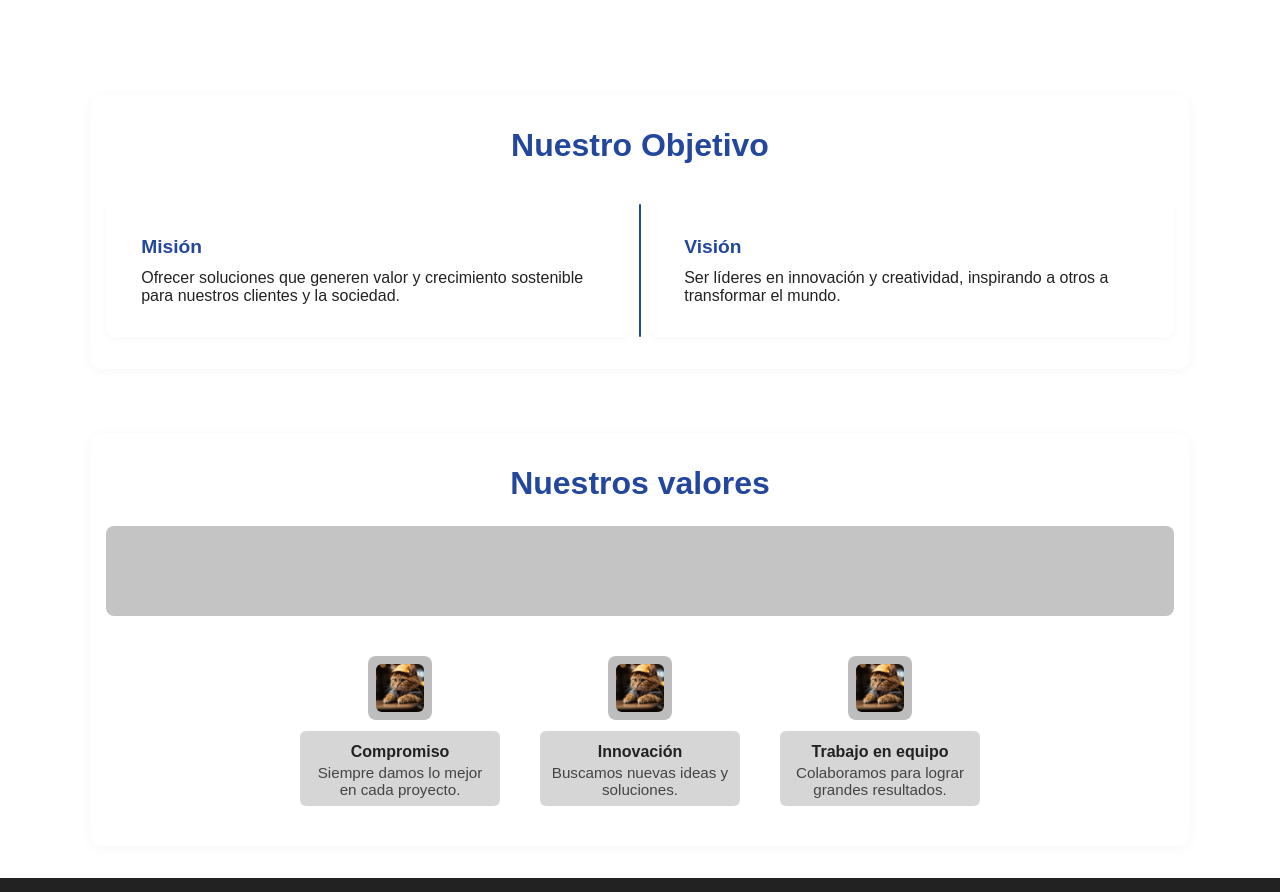
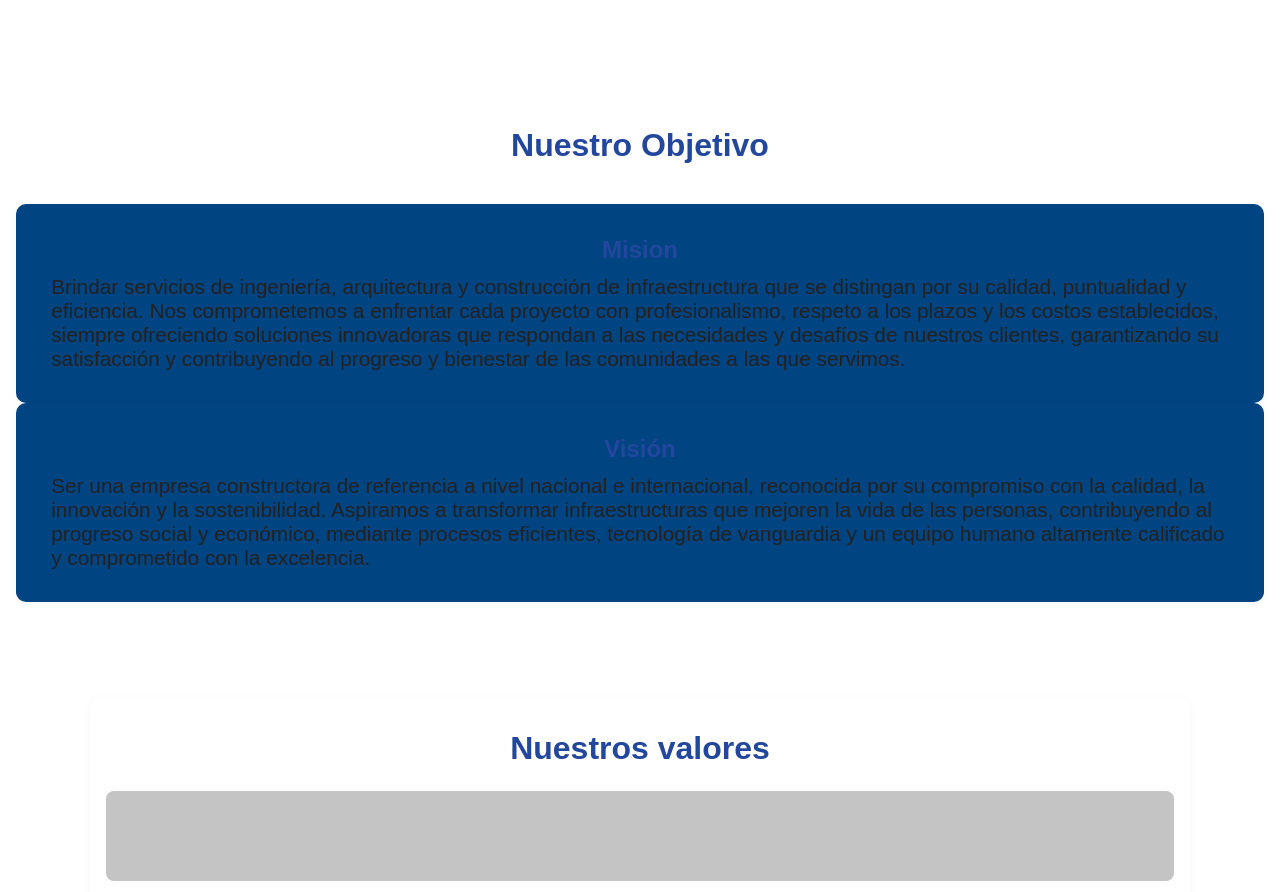
Before and after one commit to Valency12/The-Fuentes-Corporation, a plain HTML site: page index.html in a window 1280 px wide. Shown: the part 3471-4363 px from the top of the page. Drawn offline with Linux system fonts and the light colour scheme.

Commit message:
empezando seccion objetivos

```diff
--- a/index.html
+++ b/index.html
@@ -136,13 +136,14 @@
             <h2 class="objetivo-title">Nuestro Objetivo</h2>
             <div class="objetivo-container objetivo-dos-columnas">
                 <div class="objetivo-box mision">
-                    <h3>Misión</h3>
-                    <p>Ofrecer soluciones que generen valor y crecimiento sostenible para nuestros clientes y la sociedad.</p>
+                    <h3>Mision</h3>
+                    <p>Brindar servicios de ingeniería, arquitectura y construcción de infraestructura que se distingan por su calidad, puntualidad y eficiencia. Nos comprometemos a enfrentar cada proyecto con profesionalismo, respeto a los plazos y los costos establecidos, siempre ofreciendo soluciones innovadoras que respondan a las necesidades y desafíos de nuestros clientes, garantizando su satisfacción y contribuyendo al progreso y bienestar de las comunidades a las que servimos.
+                    </p>
                 </div>
                 <div class="objetivo-divisor"></div>
                 <div class="objetivo-box vision">
                     <h3>Visión</h3>
-                    <p>Ser líderes en innovación y creatividad, inspirando a otros a transformar el mundo.</p>
+                    <p>Ser una empresa constructora de referencia a nivel nacional e internacional, reconocida por su compromiso con la calidad, la innovación y la sostenibilidad. Aspiramos a transformar infraestructuras que mejoren la vida de las personas, contribuyendo al progreso social y económico, mediante procesos eficientes, tecnología de vanguardia y un equipo humano altamente calificado y comprometido con la excelencia.</p>
                 </div>
 
 
--- a/styles.css
+++ b/styles.css
@@ -609,12 +609,12 @@ body {
 
 /* Sección Nuestro Objetivo */
 .objetivo-section {
-    max-width: 1100px;
+    /*max-width: 1100px;*/
     margin: 4rem auto 2rem auto;
     padding: 2rem 1rem;
     background: #fff;
     border-radius: 12px;
-    box-shadow: 0 2px 12px rgba(0,0,0,0.04);
+    /*box-shadow: 0 2px 12px rgba(0,0,0,0.04);*/
     font-family: 'Arial', sans-serif;
     text-align: center;
 }
@@ -642,13 +642,14 @@ body {
 }
 .objetivo-box h3 {
     color: #22479D;
-    font-size: 1.2rem;
+    font-size: 1.5rem;
     margin-bottom: 0.7rem;
     font-weight: 700;
+    text-align: center;
 }
 .objetivo-box p {
     color: #222;
-    font-size: 1rem;
+    font-size: 1.3rem;
     margin: 0;
 }
 .objetivo-center {
@@ -684,6 +685,7 @@ body {
 
 .mision{
     text-align: left;
+
 }
 
 @media (max-width: 900px) {
@@ -1056,26 +1058,20 @@ body {
 }
 
 .objetivo-dos-columnas {
-    display: flex;
-    align-items: stretch;
+    display: block;
+    /*align-items: stretch;*/
     justify-content: center;
-    gap: 0;
-    position: relative;
+    gap: 1.0rem;
+    /*position: relative;*/
 }
 .objetivo-dos-columnas .objetivo-box {
-    flex: 1 1 0;
+    /*flex: 1 1 0;*/
     max-width: 100%;
-    border-radius: 0 0 10px 10px;
     /*text-align: left;*/
     /*background: #bdbdbd;*/
     padding: 2rem 2.2rem;
+    background-color: #004482;
     box-shadow: 0 2px 8px rgba(0,0,0,0.03);
-}
-.objetivo-divisor {
-    width: 2px;
-    background: #22479D;
-    margin: 0 0.5rem;
-    border-radius: 2px;
 }
 @media (max-width: 900px) {
     .objetivo-dos-columnas {
```
